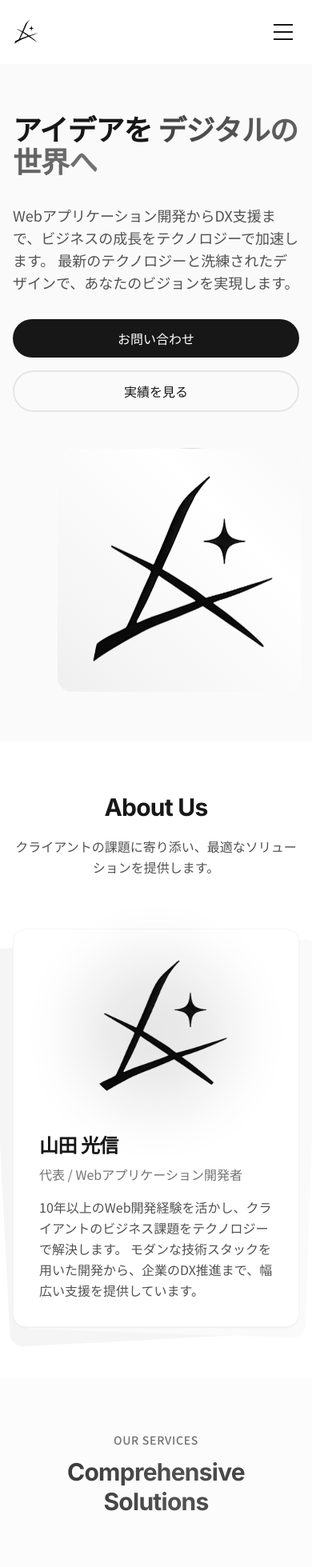
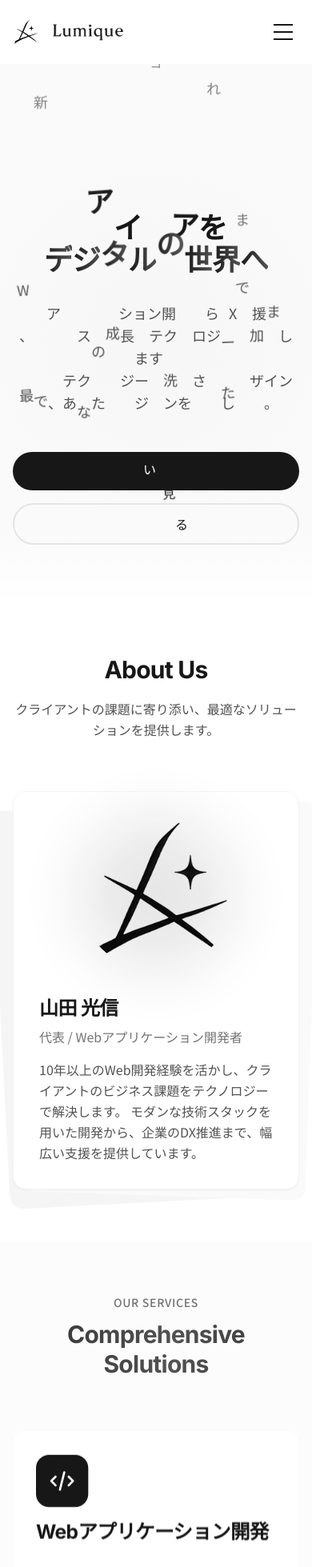
Before and after one commit to koushingnu/lumique, a Next.js app: page / in a window 390 px wide. Shown: the top 1959 px of the page at 80% size. Built offline with nearby package versions, Linux system fonts and the light colour scheme.

Commit message:
heroページ修正

```diff
--- a/src/app/globals.css
+++ b/src/app/globals.css
@@ -147,6 +147,79 @@
 }
 
 /* Keyframes */
+@keyframes dropIn {
+  0% {
+    opacity: 0;
+    transform: translateY(-150vh) rotate(10deg);
+  }
+  70% {
+    opacity: 1;
+    transform: translateY(20px) rotate(-5deg);
+  }
+  85% {
+    transform: translateY(-10px) rotate(2deg);
+  }
+  100% {
+    opacity: 1;
+    transform: translateY(0) rotate(0);
+  }
+}
+
+.drop-in {
+  animation: dropIn 2s cubic-bezier(0.25, 0.46, 0.45, 0.94) forwards;
+  opacity: 0;
+}
+
+/* ランダムな遅延用のクラス */
+.delay-0 {
+  animation-delay: 0.2s;
+}
+.delay-1 {
+  animation-delay: 0.4s;
+}
+.delay-2 {
+  animation-delay: 0.6s;
+}
+.delay-3 {
+  animation-delay: 0.8s;
+}
+.delay-4 {
+  animation-delay: 1s;
+}
+.delay-5 {
+  animation-delay: 1.2s;
+}
+.delay-6 {
+  animation-delay: 1.4s;
+}
+.delay-7 {
+  animation-delay: 1.6s;
+}
+.delay-8 {
+  animation-delay: 1.8s;
+}
+.delay-9 {
+  animation-delay: 2s;
+}
+.delay-10 {
+  animation-delay: 2.2s;
+}
+.delay-11 {
+  animation-delay: 2.4s;
+}
+.delay-12 {
+  animation-delay: 2.6s;
+}
+.delay-13 {
+  animation-delay: 2.8s;
+}
+.delay-14 {
+  animation-delay: 3s;
+}
+.delay-15 {
+  animation-delay: 3.2s;
+}
+
 @keyframes fadeIn {
   from {
     opacity: 0;
--- a/src/app/layout.tsx
+++ b/src/app/layout.tsx
@@ -1,8 +1,15 @@
 import type { Metadata } from "next";
-import { Inter, Noto_Sans_JP } from "next/font/google";
+import { Inter, Noto_Sans_JP, Noto_Serif_JP } from "next/font/google";
 import "./globals.css";
 import Header from "@/components/Header";
 import Footer from "@/components/Footer";
+
+const notoSerifJP = Noto_Serif_JP({
+  subsets: ["latin"],
+  weight: ["200", "300", "400", "500", "600", "700"],
+  display: "swap",
+  variable: "--font-noto-serif-jp",
+});
 
 const inter = Inter({
   subsets: ["latin"],
@@ -31,7 +38,7 @@ export default function RootLayout({
   return (
     <html
       lang="ja"
-      className={`${inter.variable} ${notoSansJP.variable} scroll-smooth`}
+      className={`${inter.variable} ${notoSerifJP.variable} ${notoSansJP.variable} scroll-smooth`}
     >
       <body className="min-h-screen flex flex-col">
         <Header />
--- a/src/app/page.tsx
+++ b/src/app/page.tsx
@@ -1,65 +1,79 @@
 import Image from "next/image";
 import Link from "next/link";
+import AnimatedText from "@/components/AnimatedText";
 
 export default function Home() {
   return (
     <div className="fade-in">
       {/* Hero Section */}
-      <section className="section relative overflow-hidden min-h-[600px] bg-neutral-50">
+      <section className="section relative overflow-hidden min-h-[80vh] flex items-center bg-neutral-50">
         <div className="container relative z-10">
-          <div className="grid lg:grid-cols-2 gap-12 items-center">
-            <div className="fade-in-left">
-              <h1 className="heading-xl mb-8">
-                アイデアを{" "}
-                <span className="text-gradient animate-pulse-slow">
-                  デジタルの世界へ
-                </span>
-              </h1>
-              <p
-                className="text-body text-lg mb-8 max-w-xl fade-in-up"
-                style={{ animationDelay: "0.2s" }}
-              >
-                Webアプリケーション開発からDX支援まで、ビジネスの成長をテクノロジーで加速します。
-                最新のテクノロジーと洗練されたデザインで、あなたのビジョンを実現します。
-              </p>
-              <div
-                className="flex flex-col sm:flex-row gap-4 fade-in-up"
-                style={{ animationDelay: "0.4s" }}
-              >
-                <Link href="/contact" className="btn-primary hover-scale">
-                  お問い合わせ
-                </Link>
-                <Link href="/works" className="btn-outline hover-scale">
-                  実績を見る
-                </Link>
-              </div>
+          <div className="max-w-4xl mx-auto text-center">
+            <div className="mb-16">
+              <AnimatedText
+                text="Lumique"
+                baseDelay={8.2}
+                className="text-5xl md:text-7xl lg:text-8xl text-neutral-900 tracking-wider"
+                style={{
+                  fontFamily: "var(--font-noto-serif-jp)",
+                  fontWeight: "300",
+                  letterSpacing: "0.05em",
+                }}
+              />
             </div>
-            <div className="relative aspect-square w-[300px] fade-in-right flex items-center justify-end h-full ml-auto">
-              <div className="absolute inset-0 bg-neutral-300 rounded-2xl -rotate-12 transform transition-transform group-hover:rotate-3 animate-morph"></div>
-              <div
-                className="absolute inset-0 bg-neutral-200 rounded-2xl -rotate-6 transform transition-transform group-hover:-rotate-3 animate-morph"
-                style={{ animationDelay: "0.1s" }}
-              ></div>
-              <div
-                className="absolute inset-0 bg-white rounded-2xl rotate-0 transform transition-transform group-hover:rotate-1 animate-morph"
-                style={{ animationDelay: "0.2s" }}
-              >
-                <div className="relative gradient-border p-6 animate-float">
-                  <Image
-                    src="/logo.png"
-                    alt="Lumique Logo"
-                    width={250}
-                    height={250}
-                    className="w-full h-auto"
-                    priority
-                  />
-                </div>
-              </div>
+            <h2 className="heading-xl mb-8">
+              <AnimatedText
+                text="アイデアを"
+                baseDelay={1}
+                className="inline-block"
+                randomness={5.0}
+              />{" "}
+              <AnimatedText
+                text="デジタルの世界へ"
+                baseDelay={1.5}
+                className="inline-block"
+                letterClassName="text-gradient animate-pulse-slow"
+                randomness={5.0}
+              />
+            </h2>
+            <p className="text-body text-lg mb-12 max-w-2xl mx-auto">
+              <AnimatedText
+                text="Webアプリケーション開発からDX支援まで、ビジネスの成長をテクノロジーで加速します。"
+                baseDelay={2}
+                className="inline-block"
+                randomness={5.0}
+              />
+              <br />
+              <AnimatedText
+                text="最新のテクノロジーと洗練されたデザインで、あなたのビジョンを実現します。"
+                baseDelay={2.5}
+                className="inline-block"
+                randomness={5.0}
+              />
+            </p>
+            <div className="flex flex-col sm:flex-row gap-4 justify-center">
+              <Link href="/contact" className="btn-primary hover-scale">
+                <AnimatedText
+                  text="お問い合わせ"
+                  baseDelay={3}
+                  className="inline-block"
+                  randomness={5.0}
+                />
+              </Link>
+              <Link href="/works" className="btn-outline hover-scale">
+                <AnimatedText
+                  text="実績を見る"
+                  baseDelay={3.2}
+                  className="inline-block"
+                  randomness={5.0}
+                />
+              </Link>
             </div>
           </div>
         </div>
-        <div className="absolute inset-0 animated-background opacity-50"></div>
-        <div className="absolute inset-0 animated-dots"></div>
+        <div className="absolute inset-0 bg-[radial-gradient(circle_at_center,#f5f5f5,transparent_70%)] opacity-70"></div>
+        <div className="absolute inset-0 animated-dots opacity-30"></div>
+        <div className="absolute bottom-0 left-0 w-full h-24 bg-gradient-to-t from-white to-transparent"></div>
       </section>
 
       {/* Profile Section */}
--- /dev/null
+++ b/src/components/AnimatedText.tsx
@@ -0,0 +1,42 @@
+interface AnimatedTextProps {
+  text: string;
+  baseDelay: number;
+  className?: string;
+  style?: React.CSSProperties;
+  letterClassName?: string;
+  randomness?: number;
+}
+
+const AnimatedText = ({
+  text,
+  baseDelay,
+  className = "",
+  style = {},
+  letterClassName = "",
+  randomness = 0.3, // ランダム性の範囲（秒）
+}: AnimatedTextProps) => {
+  // 文字配列を作成し、各文字にランダムな遅延を割り当てる
+  const letters = text.split("").map((char, index) => ({
+    char,
+    delay: baseDelay + Math.random() * randomness,
+  }));
+
+  return (
+    <span className={className} style={style}>
+      {letters.map(({ char, delay }, index) => (
+        <span
+          key={index}
+          className={`drop-in inline-block ${letterClassName}`}
+          style={{
+            ...style,
+            animationDelay: `${delay}s`,
+          }}
+        >
+          {char === " " ? "\u00A0" : char}
+        </span>
+      ))}
+    </span>
+  );
+};
+
+export default AnimatedText;
--- /dev/null
+++ b/src/components/AnimatedTitle.tsx
@@ -0,0 +1,23 @@
+const AnimatedTitle = () => {
+  const title = "Lumique";
+
+  return (
+    <div className="flex justify-center items-center space-x-1 md:space-x-2">
+      {title.split("").map((char, index) => (
+        <span
+          key={index}
+          className={`drop-in delay-${index} text-5xl md:text-7xl lg:text-8xl text-neutral-900 tracking-wider`}
+          style={{
+            fontFamily: "var(--font-noto-serif-jp)",
+            fontWeight: "300",
+            letterSpacing: "0.05em",
+          }}
+        >
+          {char}
+        </span>
+      ))}
+    </div>
+  );
+};
+
+export default AnimatedTitle;
--- a/src/components/Header.tsx
+++ b/src/components/Header.tsx
@@ -40,7 +40,7 @@ const Header = () => {
               alt="Lumique"
               width={100}
               height={24}
-              className="hidden sm:block transition-opacity group-hover:opacity-80"
+              className="transition-opacity group-hover:opacity-80"
               priority
             />
           </Link>
```
